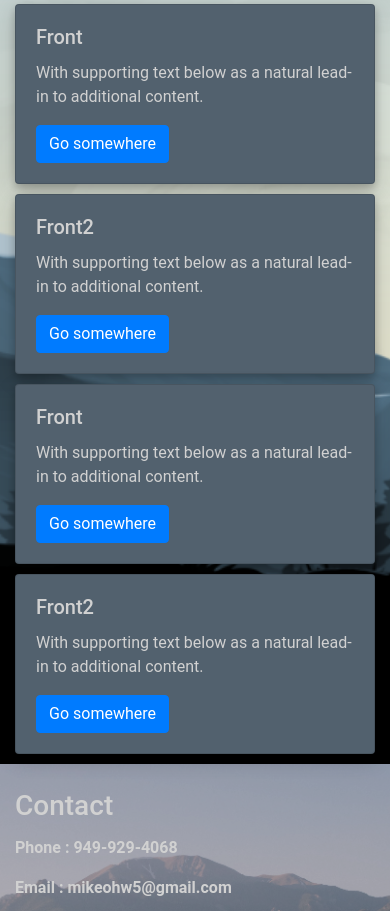
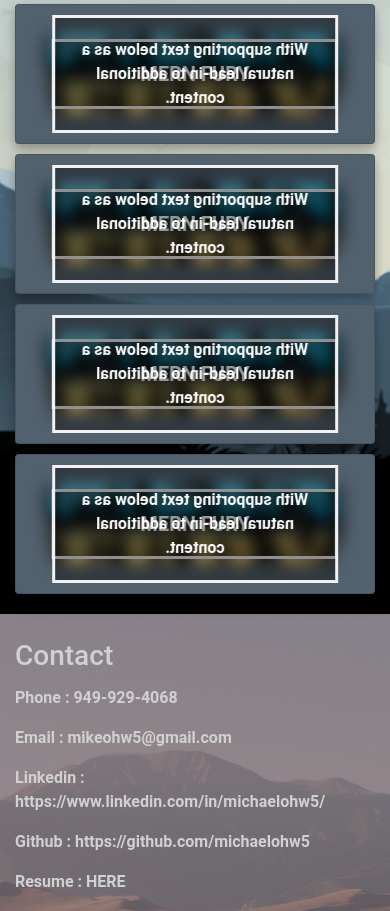
Before and after one commit to michaelohw5/portfolio, a website: page public/index.html in a window 390 px wide. Shown: the part 1007-1918 px from the top of the page. Drawn offline with nearby package versions, Linux system fonts and the light colour scheme; some packages are replaced by stand-ins of ours; files whose address does not match are found by name.

Commit message:
working on project cards

```diff
--- a/public/index.html
+++ b/public/index.html
@@ -1,5 +1,6 @@
 <!DOCTYPE html>
 <html>
+
 <head>
     <meta charset="utf-8">
     <meta name="viewport" content="width=device-width, initial-scale=1">
@@ -22,22 +23,84 @@
     <link rel="stylesheet" href="https://maxcdn.bootstrapcdn.com/bootstrap/4.0.0/css/bootstrap.min.css"
         integrity="sha384-Gn5384xqQ1aoWXA+058RXPxPg6fy4IWvTNh0E263XmFcJlSAwiGgFAW/dAiS6JXm" crossorigin="anonymous">
     <link rel="stylesheet" type="text/css" href="src/css/style.css">
+    <!-- Add icon library -->
+    <link rel="stylesheet" href="https://cdnjs.cloudflare.com/ajax/libs/font-awesome/4.7.0/css/font-awesome.min.css">
 
     <style media="screen">
-      body { background: #ECEFF1; color: rgba(0,0,0,0.87); font-family: Roboto, Helvetica, Arial, sans-serif; margin: 0; padding: 0; }
-      #message { background: white; max-width: 360px; margin: 100px auto 16px; padding: 32px 24px; border-radius: 3px; }
-      #message h2 { color: #ffa100; font-weight: bold; font-size: 16px; margin: 0 0 8px; }
-      #message h1 { font-size: 22px; font-weight: 300; color: rgba(0,0,0,0.6); margin: 0 0 16px;}
-      #message p { line-height: 140%; margin: 16px 0 24px; font-size: 14px; }
-      #message a { display: block; text-align: center; background: #039be5; text-transform: uppercase; text-decoration: none; color: white; padding: 16px; border-radius: 4px; }
-      #message, #message a { box-shadow: 0 1px 3px rgba(0,0,0,0.12), 0 1px 2px rgba(0,0,0,0.24); }
-      #load { color: rgba(0,0,0,0.4); text-align: center; font-size: 13px; }
+        body {
+            background: #ECEFF1;
+            color: rgba(0, 0, 0, 0.87);
+            font-family: Roboto, Helvetica, Arial, sans-serif;
+            margin: 0;
+            padding: 0;
+        }
+
+        #message {
+            background: white;
+            max-width: 360px;
+            margin: 100px auto 16px;
+            padding: 32px 24px;
+            border-radius: 3px;
+        }
+
+        #message h2 {
+            color: #ffa100;
+            font-weight: bold;
+            font-size: 16px;
+            margin: 0 0 8px;
+        }
+
+        #message h1 {
+            font-size: 22px;
+            font-weight: 300;
+            color: rgba(0, 0, 0, 0.6);
+            margin: 0 0 16px;
+        }
+
+        #message p {
+            line-height: 140%;
+            margin: 16px 0 24px;
+            font-size: 14px;
+        }
+
+        #message a {
+            display: block;
+            text-align: center;
+            background: #039be5;
+            text-transform: uppercase;
+            text-decoration: none;
+            color: white;
+            padding: 16px;
+            border-radius: 4px;
+        }
+
+        #message,
+        #message a {
+            box-shadow: 0 1px 3px rgba(0, 0, 0, 0.12), 0 1px 2px rgba(0, 0, 0, 0.24);
+        }
+
+        #load {
+            color: rgba(0, 0, 0, 0.4);
+            text-align: center;
+            font-size: 13px;
+        }
+
         @media (max-width: 600px) {
-        body, #message { margin-top: 0; background: white; box-shadow: none; }
-        body { border-top: 16px solid #ffa100; }
+
+            body,
+            #message {
+                margin-top: 0;
+                background: white;
+                box-shadow: none;
+            }
+
+            body {
+                border-top: 16px solid #ffa100;
+            }
         }
     </style>
 </head>
+
 <body>
     <header>
         <nav class="navbar navbar-expand-md navbar-light bg-custom mb-3 justify-content-around fixed-top">
@@ -79,11 +142,14 @@
 
     <div class="main-container main-div" id="about">
         <div class="container parallax-curtain">
+            <div class="inner-div">
                 <div class="row">
                     <div class="offset-md-1 col-md-10">
                         <h3>About Me</h3>
-                      <p>Hi! I am Mike Oh. My Korean name is Hyun Woo but that can be little funky to say, so I just go by
-                          Mike! I am a full stack web developer with a B.S. in Computer Science. I enjoy creating clean
+                        <p>Hi! I am Mike Oh. My Korean name is Hyun Woo but that can be little funky to say, so I just
+                            go by
+                            Mike! I am a full stack web developer with a B.S. in Computer Science. I enjoy creating
+                            clean
                             and user
                             friendly websites with backend database functionality.</p>
                     </div>
@@ -93,18 +159,18 @@
                         <h3> SKILLS </h3>
                         <p> Programming languages: JavaScript, Java
                             Databases: Heroku, MongoDB, Firebase
-                          Software Tools: Node.Js, jQuery, GIT, Github, HTML, CSS, Bootstrap, Media Queries, APIs, JSON,
-                          REST, AJAX, Phaser, React, the command line, computer science fundamentals, </p>
+                            Software Tools: Node.Js, jQuery, GIT, Github, HTML, CSS, Bootstrap, Media Queries, APIs,
+                            JSON,
+                            REST, AJAX, Phaser, React, the command line, computer science fundamentals. </p>
+                    </div>
                 </div>
             </div>
         </div>
     </div>
 
     <div class="main-container main-div" id="projects">
-          <div class="container">
+        <div class="container" id="my-container">
                 <h1 id="proj-h1">Projects</h1>
-          </div>
-          <div class="container" id="my-container">
                 <!-- first row -->
                 <div class="row">
                     <!-- first col -->
@@ -113,25 +179,19 @@
                         <div class="card-flip">
                             <!-- front card -->
                             <div class="card shadow front">
-                              <div class="card-body shadow">
-                                  <h5 class="card-title">Front</h5>
-                                  <p class="card-text">With supporting text below as a natural lead-in to
+                                <div class="card-body shadow bg-image-fury">
+                                </div>
+                                <h5 class="bg-text">MERN FURY</h5>
+                            </div>
+                            <!-- back card -->
+                            <div class="card shadow back">
+                                <div class="card-body shadow bg-image-fury">
+                                </div>
+                                <p class="card-text bg-text">With supporting text below as a natural lead-in to
                                     additional
                                     content.
                                 </p>
-                                  <a href="#" class="btn btn-primary">Go somewhere</a>
-                              </div>
-                          </div>
-                          <!-- back card -->
-                          <div class="card shadow back">
-                              <div class="card-body shadow">
-                                  <h5 class="card-title">Back</h5>
-                                  <p class="card-text">With supporting text below as a natural lead-in to
-                                      additional
-                                      content.
-                                  </p>
-                                  <a href="#" class="btn btn-primary">Go somewhere</a>
-                              </div>
+
                             </div>
                         </div>
                     </div>
@@ -143,25 +203,19 @@
                             <div class="card-flip">
                                     <!-- front card -->
                                     <div class="card shadow front">
-                              <div class="card-body shadow">
-                                  <h5 class="card-title">Front2</h5>
-                                  <p class="card-text">With supporting text below as a natural lead-in to
+                                        <div class="card-body shadow bg-image-fury">
+                                        </div>
+                                        <h5 class="bg-text">MERN FURY</h5>
+                                    </div>
+                                    <!-- back card -->
+                                    <div class="card shadow back">
+                                        <div class="card-body shadow bg-image-fury">
+                                        </div>
+                                        <p class="card-text bg-text">With supporting text below as a natural lead-in to
                                             additional
                                             content.
                                         </p>
-                                  <a href="#" class="btn btn-primary">Go somewhere</a>
-                              </div>
-                          </div>
-                          <!-- back card -->
-                          <div class="card shadow back">
-                              <div class="card-body shadow">
-                                  <h5 class="card-title">Back2</h5>
-                                  <p class="card-text">With supporting text below as a natural lead-in to
-                                      additional
-                                      content.
-                                  </p>
-                                  <a href="#" class="btn btn-primary">Go somewhere</a>
-                              </div>
+
                                     </div>
                                 </div>
                     </div>
@@ -176,57 +230,48 @@
                             <div class="card-flip">
                                 <!-- front card -->
                                 <div class="card shadow front">
-                              <div class="card-body shadow">
-                                  <h5 class="card-title">Front</h5>
-                                  <p class="card-text">With supporting text below as a natural lead-in to
+                                    <div class="card-body shadow bg-image-fury">
+                                    </div>
+                                    <h5 class="bg-text">MERN FURY</h5>
+                                </div>
+                                <!-- back card -->
+                                <div class="card shadow back">
+                                    <div class="card-body shadow bg-image-fury">
+                                    </div>
+                                    <p class="card-text bg-text">With supporting text below as a natural lead-in to
                                         additional
                                         content.
                                     </p>
-                                  <a href="#" class="btn btn-primary">Go somewhere</a>
-                              </div>
-                          </div>
-                          <!-- back card -->
-                          <div class="card shadow back">
-                              <div class="card-body shadow">
-                                  <h5 class="card-title">Back</h5>
-                                  <p class="card-text">With supporting text below as a natural lead-in to
-                                      additional
-                                      content.
-                                  </p>
-                                  <a href="#" class="btn btn-primary">Go somewhere</a>
+
                                 </div>
                             </div>
                         </div>
-                  </div>
+
                         <!-- end of first col -->
+
                         <!-- second col -->
                         <div class="card-container col-md-6">
                                 <div class="card-flip">
                                         <!-- front card -->
                                         <div class="card shadow front">
-                              <div class="card-body shadow">
-                                  <h5 class="card-title">Front2</h5>
-                                  <p class="card-text">With supporting text below as a natural lead-in to
+                                            <div class="card-body shadow bg-image-fury">
+                                            </div>
+                                            <h5 class="bg-text">MERN FURY</h5>
+                                        </div>
+                                        <!-- back card -->
+                                        <div class="card shadow back">
+                                            <div class="card-body shadow bg-image-fury">
+                                            </div>
+                                            <p class="card-text bg-text">With supporting text below as a natural lead-in to
                                                 additional
                                                 content.
                                             </p>
-                                  <a href="#" class="btn btn-primary">Go somewhere</a>
-                              </div>
-                          </div>
-                          <!-- back card -->
-                          <div class="card shadow back">
-                              <div class="card-body shadow">
-                                  <h5 class="card-title">Back2</h5>
-                                  <p class="card-text">With supporting text below as a natural lead-in to
-                                      additional
-                                      content.
-                                  </p>
-                                  <a href="#" class="btn btn-primary">Go somewhere</a>
-                              </div>
+
                                         </div>
                                     </div>
                         </div>
                         <!-- end of second col -->
+
                     </div>
                 <!-- end of 2nd row -->
             </div>
@@ -241,7 +286,7 @@
                     <p>Email : mikeohw5@gmail.com</p>
                     <p>Linkedin : https://www.linkedin.com/in/michaelohw5/</p>
                     <p>Github : https://github.com/michaelohw5</p>
-                      <a id="resume" href="./src/files/resume.pdf" download>Checkout My Resume!</a>
+                    <p>Resume : <a id="resume" href="./src/files/resume.pdf" download>HERE</a></p>
                 </div>
                 <div class="offset-md-2 col-md-5" id="profpic">
                     <img src="./src/images/person_placeholder.jpg" alt="placeholder" class="rounded-circle" id="mypic">
@@ -251,9 +296,7 @@
     </div>
 
     <footer class="navbar-fixed-bottom">
-          <div class="footer-container">
-              <p>Footer</p>
-          </div>
+
     </footer>
 
 
@@ -268,7 +311,7 @@
         integrity="sha384-JZR6Spejh4U02d8jOt6vLEHfe/JQGiRRSQQxSfFWpi1MquVdAyjUar5+76PVCmYl"
         crossorigin="anonymous"></script>
     <script>
-      document.addEventListener('DOMContentLoaded', function() {
+        document.addEventListener('DOMContentLoaded', function () {
             try {
                 let app = firebase.app();
                 let features = ['auth', 'database', 'messaging', 'storage'].filter(feature => typeof app[feature] === 'function');
@@ -280,4 +323,5 @@
         });
     </script>
 </body>
+
 </html>
--- a/public/src/css/style.css
+++ b/public/src/css/style.css
@@ -1,11 +1,60 @@
 :root{--background-color:rgba(224, 221, 221, 0.856)}
 *{margin:0;padding:0;box-sizing:border-box}
-html{box-sizing:border-box}
-.card{box-shadow:0 4px 8px 0 rgba(0,0,0,.2),0 6px 20px 0 rgba(0,0,0,.19);background-color:#52616e;color:#d1d1d1}
+html{height: 100%; box-sizing:border-box; margin: 0 auto; padding: 0 auto;}
+body{height: 100%;}
+
+
+.bg-image-fury {
+  /* The image used */
+  background-image: url("../images/battletank.jpg");
+
+  /* Add the blur effect */
+  filter: blur(8px);
+  -webkit-filter: blur(8px);
+
+  /* Full height */
+  height: 100%;
+
+  /* Center and scale the image nicely */
+  background-position: center;
+  background-repeat: no-repeat;
+  background-size: cover;
+}
+
+/* Position text in the middle of the page/image */
+.bg-text {
+  background-color: rgb(0,0,0); /* Fallback color */
+  background-color: rgba(0,0,0, 0.4); /* Black w/opacity/see-through */
+  color: white;
+  font-weight: bold;
+  border: 3px solid #f1f1f1;
+  position: absolute;
+  top: 50%;
+  left: 50%;
+  transform: translate(-50%, -50%);
+  z-index: 2;
+  width: 80%;
+  padding: 20px;
+  text-align: center;
+}
+
+.card{box-shadow:0 4px 8px 0 rgba(0,0,0,.2),0 6px 20px 0 rgba(0,0,0,.19);background-color:#52616e;color:#d1d1d1; padding: 30px;}
 #proj-h1{padding-top:25px;padding-bottom:25px}
 #contact-h1{padding-top:25px;padding-bottom:25px}
-.my-container{padding:15px}
-.card-container{perspective:700px}
+.my-container{padding:10px;
+  margin: 0;
+  overflow: auto;
+  position: absolute;
+  top: 50%;
+  left: 50%;
+  margin-right: -50%;
+  /* transform: translate(-50%, -50%) */
+}
+.container {
+  /* display:flex; */
+}
+.inner-div {width: 50%; height: 100%;}
+.card-container{perspective:700px;}
 .card-container,.card-flip{transform-style:preserve-3d;transition:all .7s ease}
 .card-flip div{backface-visibility:hidden;transform-style:preserve-3d}
 .back{transform:rotateY(-180deg)}
@@ -16,6 +65,10 @@ html{box-sizing:border-box}
 .card-container{display:grid;perspective:700px}
 .navbar{flex:1;margin:auto!important;display:flex;justify-content:space-around;color:#81665c!important;padding:0 auto}
 
+nav a {
+    font-weight: 900;
+    color:#81665c
+}
 #navbarSupportedContent a {
     position: relative;
     color: #81665c;
@@ -41,8 +94,7 @@ html{box-sizing:border-box}
     transition: all 0.3s ease-in-out 0s;
   }
 
-  #navbarSupportedContent a:hover::before,
-  #navbarSupportedContent a:active::before {
+  #navbarSupportedContent a:hover::before {
     visibility: visible;
     -webkit-transform: scaleX(1);
     transform: scaleX(1);
@@ -51,31 +103,63 @@ html{box-sizing:border-box}
 .bg-custom{background-color:#1d3348}
 .navbar .navbar-brand,.navbar .navbar-text{color:#d3d3d3!important}
 body{background-color:var(--background-color)}
-.main-container{height:100vh auto;margin:0 auto;padding:0 auto}
+.main-container{min-height:100vh auto;margin:0 auto;padding:0 auto; padding-bottom: 10px;display:block;}
 .half-container{height:100vh;margin:0 auto;padding:0 auto}
-#projects{background-color:#d1d1d1 x!important}
+#projects{background-color:#1d3348 !important; height: auto;}
 #projects h1{color:#c4c4c4}
-#about{background-image:url(../images/back2.jpg);padding-top:60px;margin-top:0;color:#d1d1d1}
+#about{height: auto;
+  min-height: 100% !important;background-image:url(../images/back2.jpg);padding-top:60px;margin-top:0;color:#d1d1d1; padding-bottom: 0;}
 #about .parallax-curtain{background:rgba(124,104,104,.7);width:100%;height:100vh;padding-top:10vh}
 #projects{background-color:#1d3348}
-#contact{background-image:url(../images/back2.jpg);color:#d1d1d1}
+#contact{background-image:url(../images/back2.jpg);color:#d1d1d1; height: auto;}
 #contact .container p{font-weight:700}
-#contact .parallax-curtain{background:rgba(124,104,104,.4);width:100%;height:100vh}
+#contact .parallax-curtain{background:rgba(124,104,104,.7);width:100%;height:100vh}
 #contact h3{padding-bottom:5px}
-#resume {color: white}
+#resume {color: #d1d1d1}
 #mypic{margin-top:10%;height:200px;width:200px}
-#projects,h1{padding:0 auto}
-footer{text-align:center;background-color:#000;margin:0 auto;height:100%;padding-top:5px}
+footer{text-align:center;background-color:#1d3348;height: auto; margin-bottom: 0;}
+footer p {height: 100%;}
 .card{margin-bottom:10px}
 .main-div{background-image:url(src/images/back1.png);height:100vh;background-attachment:fixed;background-position:center;background-repeat:no-repeat;background-size:cover}
 .half-div{background-image:url(src/images/back1.png);height:100vh;background-attachment:fixed;background-position:center;background-repeat:no-repeat;background-size:cover}
 @media only screen and (max-width:1100px){
-#about .parallax-curtain{background:rgba(124,104,104,.4);width:100%;height:100vh}
+  .card-container{perspective:700px; height: 150px;}
+#about .parallax-curtain{background:rgba(124,104,104,.7);width:100%;}
+.inner-div {width: 100%; height: 100%;}
 .brand-container{display:none!important}
-.main-container{height:auto}
 .half-container{height:100%}
-#contact .parallax-curtain{background:rgba(124,104,104,.4);width:100%;height:100%}
+#contact .parallax-curtain{background:rgba(124,104,104,.7);width:100%;}
 #about{background-color:#dfd7d7;padding-top:45px}
 #profpic{text-align:center;margin-bottom: 50px;}
+.bg-image-fury {
+  /* The image used */
+  background-image: url("../images/title.png");
 
+  /* Add the blur effect */
+  filter: blur(8px);
+  -webkit-filter: blur(8px);
+
+  /* Full height */
+  height: 100%;
+
+  /* Center and scale the image nicely */
+  background-position: center;
+  background-repeat: no-repeat;
+  background-size: cover;
 }
+.bg-text {
+  background-color: rgb(0,0,0); /* Fallback color */
+  background-color: rgba(0,0,0, 0.4); /* Black w/opacity/see-through */
+  color: white;
+  font-weight: bold;
+  border: 3px solid #f1f1f1;
+  position: absolute;
+  top: 50%;
+  left: 50%;
+  transform: translate(-50%, -50%);
+  z-index: 2;
+  width: 80%;
+  padding: 20px;
+  text-align: center;
+}
+}
```
Also changed, not shown: public/src/js/app.js (+20 -1 lines), public/src/images/battletank.jpg (added), public/src/images/title.png (added), wasindex.html (renamed from index.html). Lines whose indentation alone changed are shown as unchanged.
